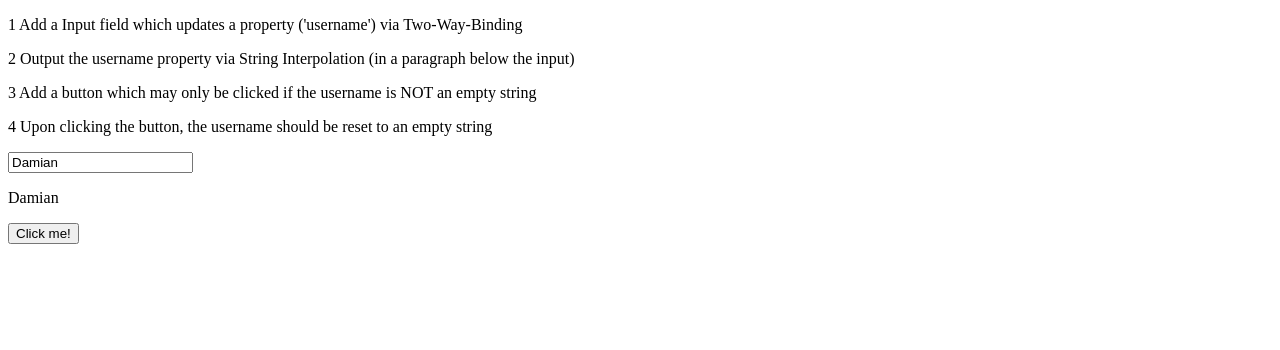
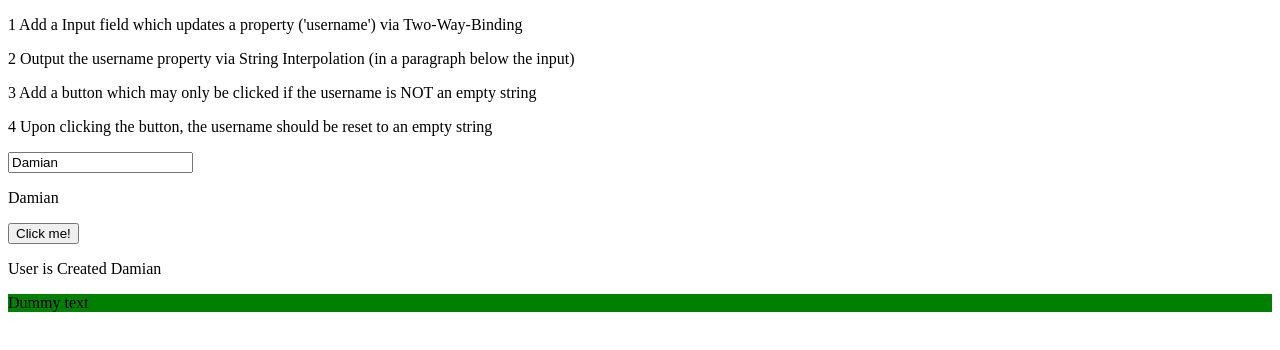
Before and after one commit to noneXved/angular13, an Angular app: page / in a window 1280 px wide. Shown: the top 350 px of the page. Built offline with nearby package versions, Linux system fonts and the light colour scheme.

Commit message:
[ngStyle] example

```diff
--- a/src/app/app.component.html
+++ b/src/app/app.component.html
@@ -6,3 +6,10 @@
 <input type="text" [(ngModel)]="username">
 <p> {{ username }}</p>
 <button type="button" (click)="clearUsername()" [disabled]="username === ''">Click me!</button>
+<p *ngIf="isCreated; else noName">User is Created {{ username }}</p>
+<ng-template #noName>
+  <p>Is CREATED!</p>
+</ng-template>
+
+
+<p [ngStyle]="{backgroundColor: getColor()}">Dummy text</p>
--- a/src/app/app.component.ts
+++ b/src/app/app.component.ts
@@ -8,8 +8,14 @@ import { Component } from '@angular/core';
 export class AppComponent {
   title = 'angular13';
   username: string = "Damian";
+  isCreated: boolean = true;
 
   clearUsername() {
+    this.isCreated = !this.isCreated;
     this.username = '';
   }
+
+  getColor() {
+    return this.username === 'Damian' ? 'green' : 'red';
+  }
 }
```
